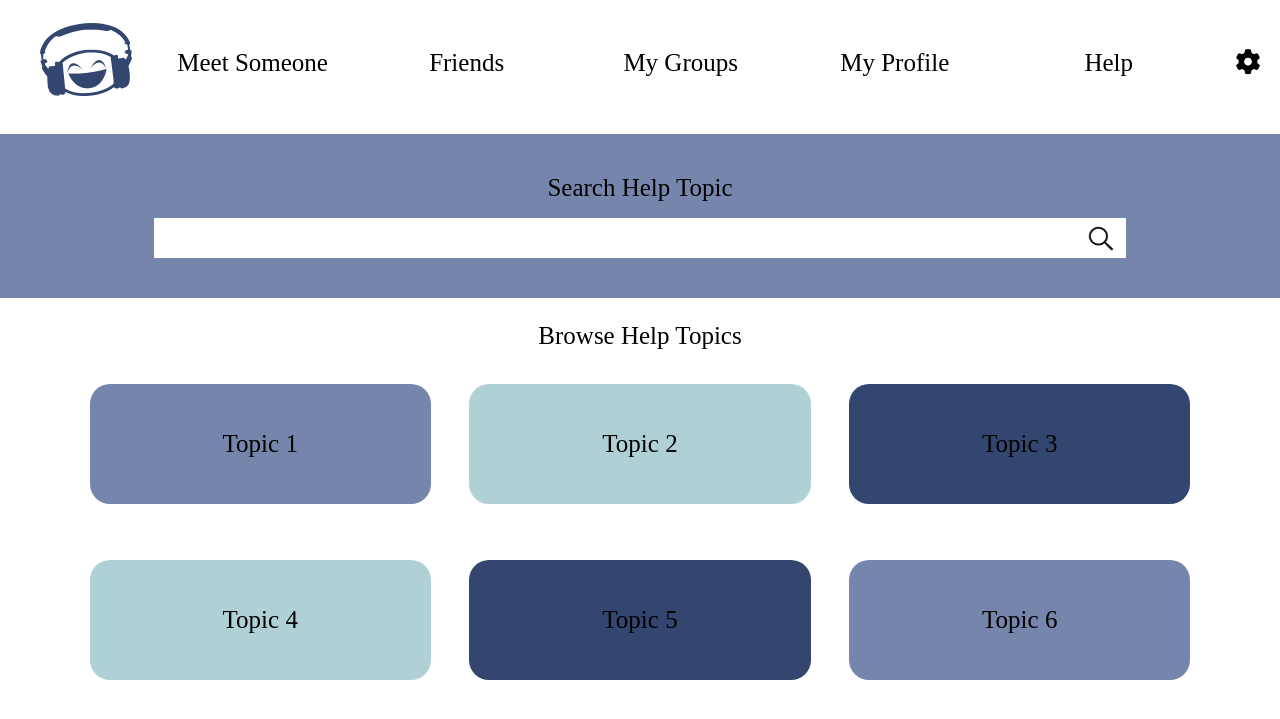
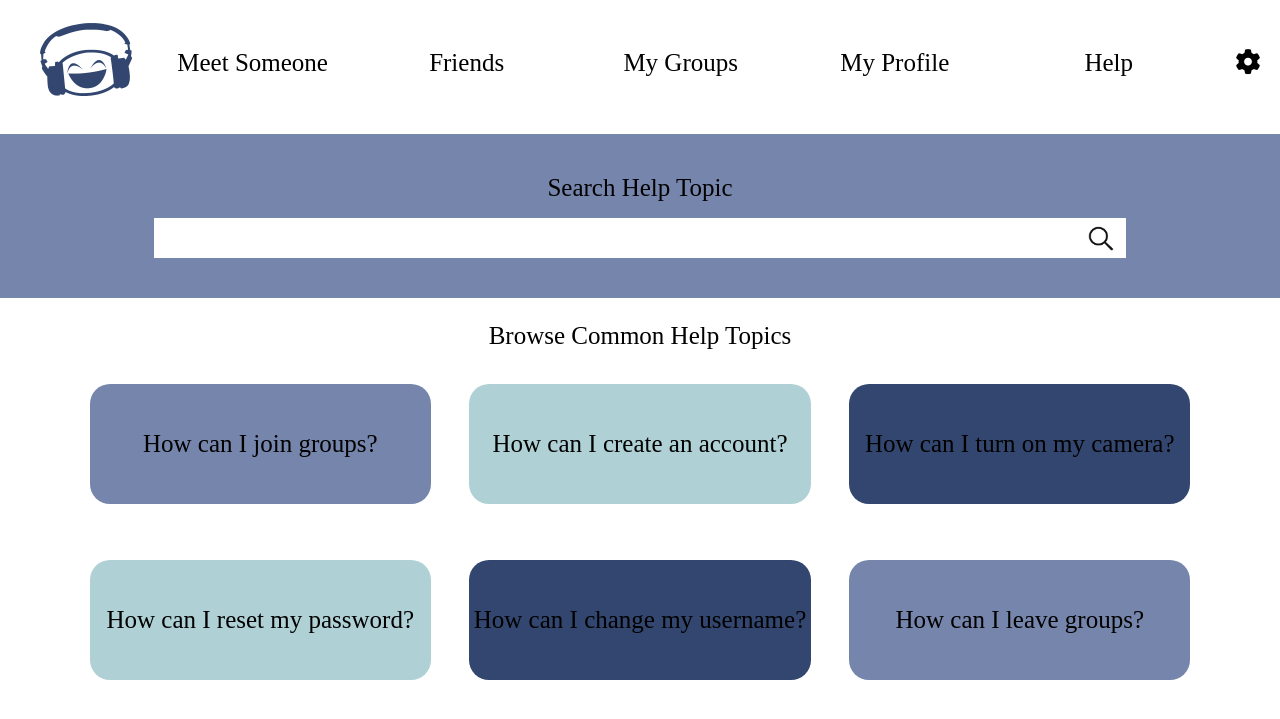
Before and after one commit to erictao04/ptc_hackathon, a Django app: page /help/ in a window 1280 px wide. Shown: the top 719 px of the page. Run offline with Django 3.2, Linux system fonts and the light colour scheme; some libraries are stand-ins or nearby versions.

Commit message:
Text Changes

```diff
--- a/help/templates/help/index.html
+++ b/help/templates/help/index.html
@@ -6,14 +6,14 @@
         <li>Search Help Topic</li>
         <div class="search-bar"><div><img src="{% static 'img/loop.png' %}" height="25px"></div></div>
     </ul>
-    <div class="header">Browse Help Topics</div>
+    <div class="header">Browse Common Help Topics</div>
     <ul class="help-topics">
-        <li>Topic 1</li>
-        <li>Topic 2</li>
-        <li>Topic 3</li>
-        <li>Topic 4</li>
-        <li>Topic 5</li>
-        <li>Topic 6</li>
+        <li>How can I join groups?</li>
+        <li>How can I create an account?</li>
+        <li>How can I turn on my camera?</li>
+        <li>How can I reset my password?</li>
+        <li>How can I change my username?</li>
+        <li>How can I leave groups?</li>
     </ul>
 </section>
 {% endblock %}
--- a/ptc_hackathon/core/views.py
+++ b/ptc_hackathon/core/views.py
@@ -12,4 +12,5 @@ def index(request):
             Game.launch()
         except:
             pass
+
         return render(request, 'landing_page.html')
--- a/settings/templates/settings/index.html
+++ b/settings/templates/settings/index.html
@@ -46,9 +46,9 @@
             <ul class="voice_video">
                 <li>Enable Microphone</li>
                 <div></div>
-                <li>Enable Videocam</li>
+                <li>Enable Video Camera</li>
                 <div></div>
-                <li>Sound Volum</li>
+                <li>Sound Volume</li>
                 <div></div>
                 <button>Submit Changes</button>
             </ul>
```
